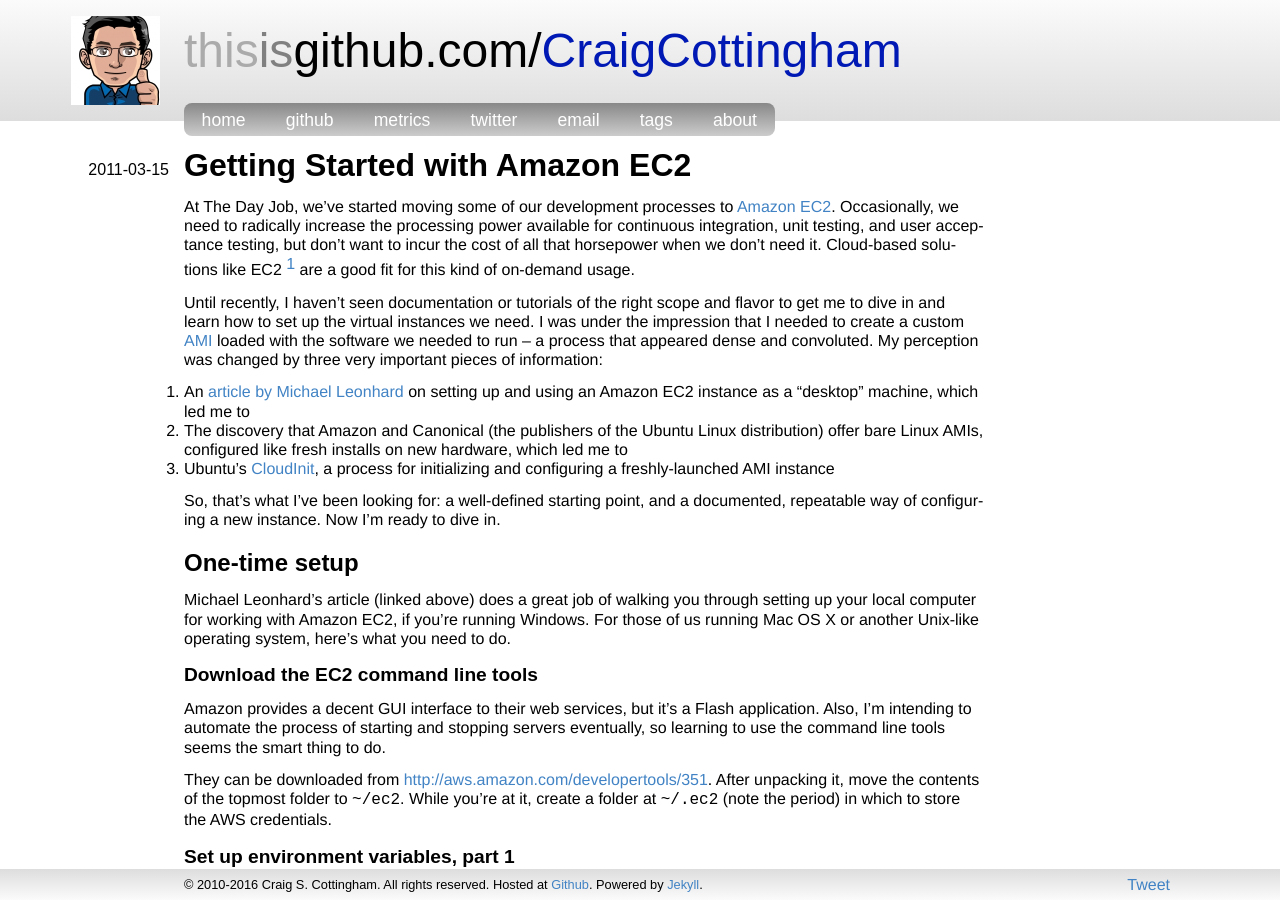
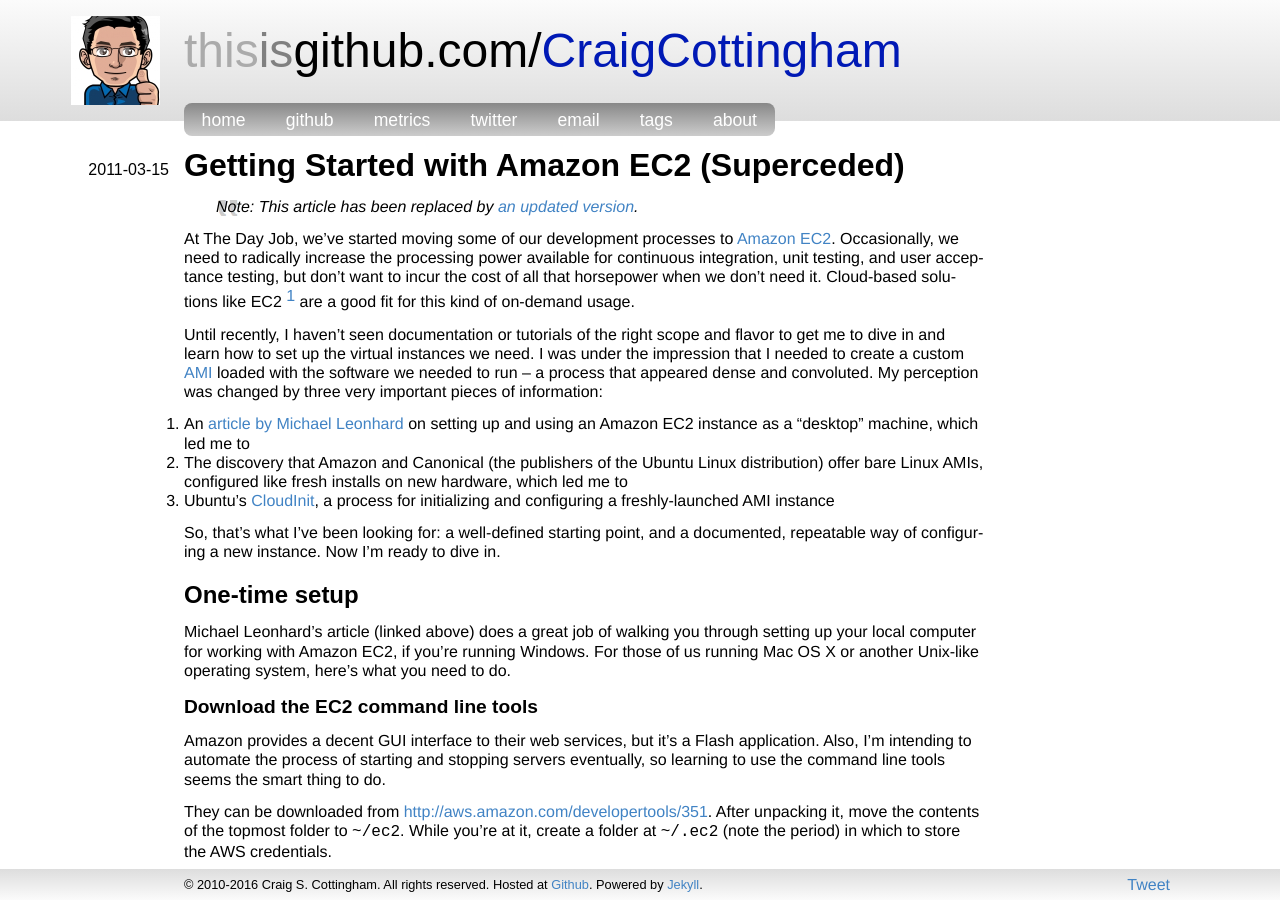
Before and after one commit to krisalyssa/craigcottingham.github.io, a Jekyll site: the page built from _posts/2011-03-15-ec2-getting-started.md, in a window 1280 px wide and 900 px high. Built offline with Jekyll 4.4.1, drawn with Linux system fonts in a browser that asks for light colours; nearby versions of some CDN libraries; comment, search, counter and statistics services are not loaded.

Commit message:
Updated versions of posts

```diff
--- a/_posts/2011-03-15-ec2-getting-started.md
+++ b/_posts/2011-03-15-ec2-getting-started.md
@@ -1,11 +1,13 @@
 ---
 layout: post
-title: "Getting Started with Amazon EC2"
+title: "Getting Started with Amazon EC2 (Superceded)"
 categories:
 - cloud
 - ec2
 - linux
 ---
+> Note: This article has been replaced by [an updated version](http://craigcottingham.github.io/2016/08/15/ec2-getting-started-ii.html).
+
 At The Day Job, we've started moving some of our development processes to
 [Amazon EC2](http://aws.amazon.com/ec2/). Occasionally, we need to radically increase the
 processing power available for continuous integration, unit testing, and user acceptance
```
Also changed, not shown: _posts/2011-03-16-babys-first-ec2-instance.md (+3 -1 lines), _posts/2016-08-15-ec2-getting-started-ii.md (renamed from _posts/ec2-getting-started-ii.md, +1 -3 lines), _posts/2016-08-16-babys-first-ec2-instance-ii.md (renamed from _posts/babys-first-ec2-instance-ii.md, +1 -3 lines).
